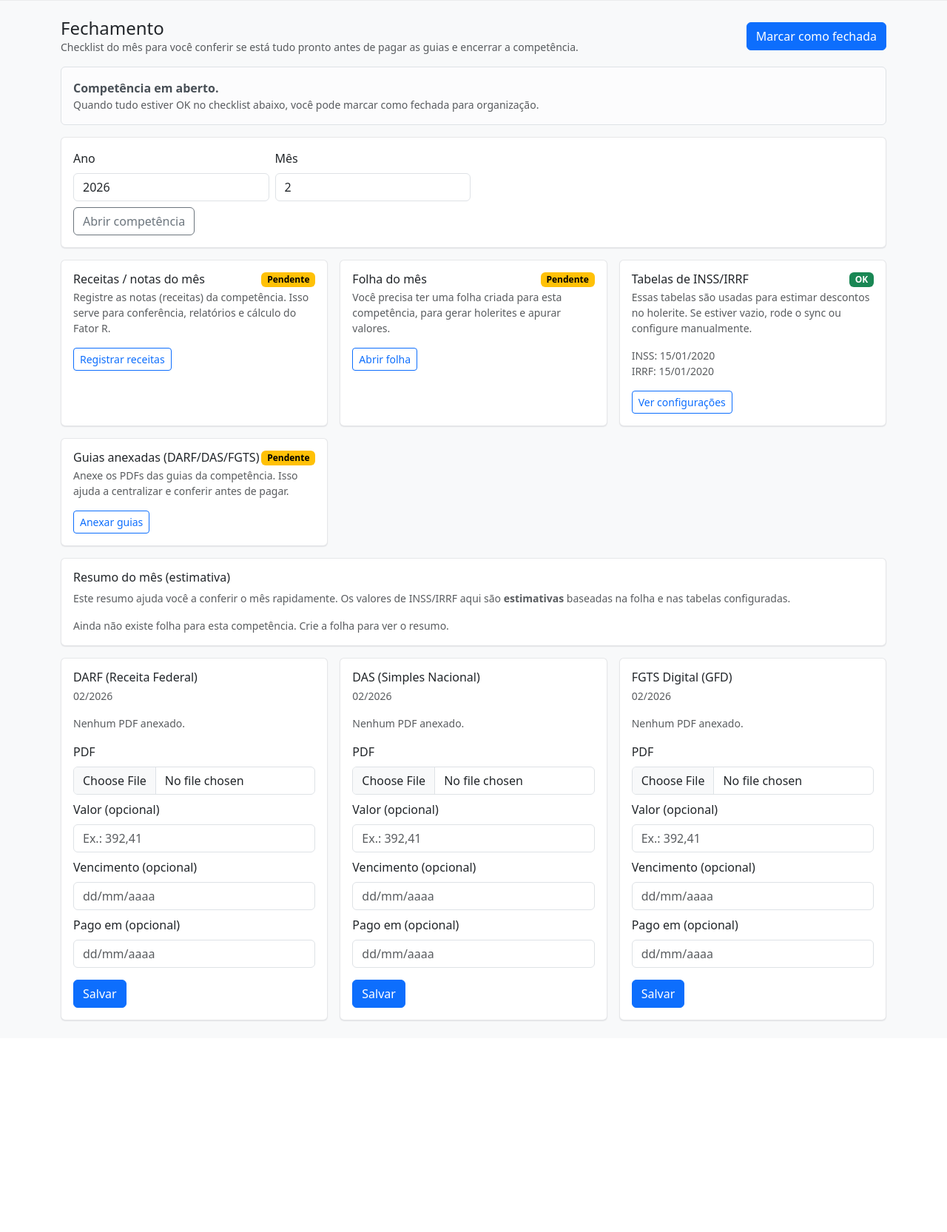
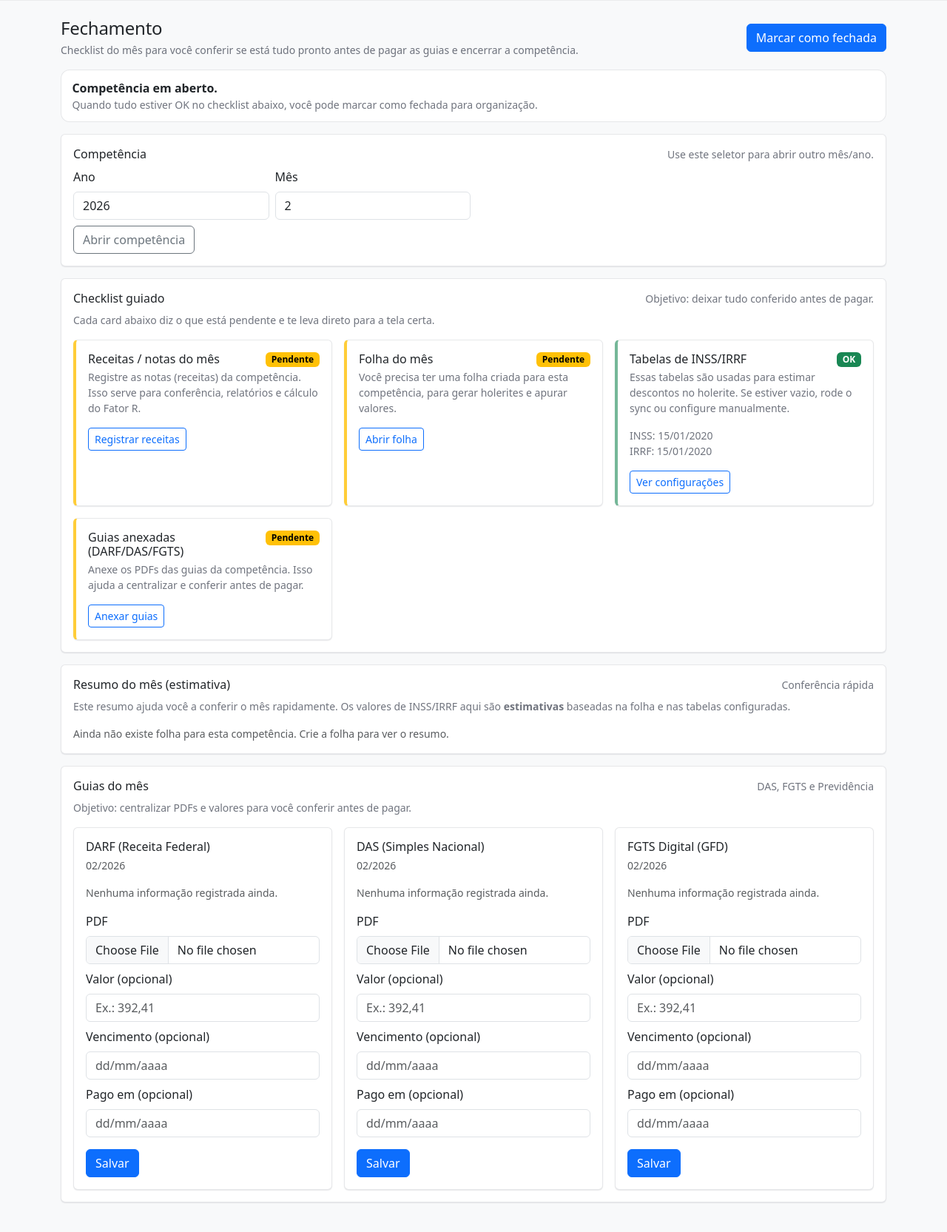
Before and after one commit to douglasherzog/sistema-contabilidade, a Flask app: page /payroll/close in a window 1280 px wide. Shown: the part 57-1722 px from the top of the page at 74% size. Before the commit the page ends 1437 px from the top, so only its background shows below. Run offline with Flask 3, Linux system fonts and the light colour scheme; a user stored in the database is signed in; tables that the repository leaves empty hold one stand-in row (values such as "Sample post").

Commit message:
Refresh Fechamento UI (guided checklist + lighter layout)

```diff
--- a/static/styles.css
+++ b/static/styles.css
@@ -1,10 +1,65 @@
 :root {
   --lav-card-shadow: 0 1px 2px rgba(16, 24, 40, 0.06), 0 1px 1px rgba(16, 24, 40, 0.04);
   --lav-border: rgba(16, 24, 40, 0.10);
+  --lav-text-muted: rgba(16, 24, 40, 0.60);
+  --lav-primary-soft: rgba(13, 110, 253, 0.10);
+  --lav-success-soft: rgba(25, 135, 84, 0.10);
+  --lav-warning-soft: rgba(255, 193, 7, 0.18);
 }
 
 body {
   text-rendering: optimizeLegibility;
+}
+
+.lav-page-header {
+  margin-bottom: 1rem;
+}
+
+.lav-page-title {
+  letter-spacing: -0.01em;
+}
+
+.lav-subtitle {
+  color: var(--lav-text-muted);
+}
+
+.lav-callout {
+  border: 1px solid var(--lav-border);
+  border-radius: 0.75rem;
+  padding: 0.75rem 0.9rem;
+  background: #fff;
+}
+
+.lav-callout.is-warning {
+  background: var(--lav-warning-soft);
+}
+
+.lav-callout.is-info {
+  background: var(--lav-primary-soft);
+}
+
+.lav-section-title {
+  display: flex;
+  align-items: center;
+  justify-content: space-between;
+  gap: 1rem;
+}
+
+.lav-check-card {
+  border-left: 4px solid var(--lav-border);
+}
+
+.lav-check-card.is-ok {
+  border-left-color: rgba(25, 135, 84, 0.6);
+}
+
+.lav-check-card.is-pending {
+  border-left-color: rgba(255, 193, 7, 0.8);
+}
+
+.lav-meta {
+  color: var(--lav-text-muted);
+  font-size: 0.875rem;
 }
 
 .navbar {
--- a/templates/payroll/close_home.html
+++ b/templates/payroll/close_home.html
@@ -1,10 +1,11 @@
 {% extends 'base.html' %}
 {% block title %}Fechamento - Sistema Contabilidade{% endblock %}
 {% block content %}
-<div class="d-flex justify-content-between align-items-center mb-3">
+<div class="lav-page-header">
+  <div class="lav-section-title">
     <div>
-    <h1 class="h4 mb-0">Fechamento</h1>
-    <div class="text-muted small">Checklist do mês para você conferir se está tudo pronto antes de pagar as guias e encerrar a competência.</div>
+      <h1 class="h4 mb-1 lav-page-title">Fechamento</h1>
+      <div class="small lav-subtitle">Checklist do mês para você conferir se está tudo pronto antes de pagar as guias e encerrar a competência.</div>
     </div>
     <div class="d-flex gap-2">
       {% if closed %}
@@ -24,19 +25,25 @@
   </div>
 
   {% if closed %}
-  <div class="alert alert-warning">
+    <div class="lav-callout is-warning mt-3">
       <strong>Competência marcada como FECHADA.</strong>
       <div class="small">Isso não bloqueia alterações, mas o sistema vai te avisar quando você mexer em dados do mês para evitar inconsistências.</div>
     </div>
   {% else %}
-  <div class="alert alert-light border">
+    <div class="lav-callout mt-3">
       <strong>Competência em aberto.</strong>
-    <div class="small text-muted">Quando tudo estiver OK no checklist abaixo, você pode marcar como fechada para organização.</div>
+      <div class="small lav-subtitle">Quando tudo estiver OK no checklist abaixo, você pode marcar como fechada para organização.</div>
     </div>
   {% endif %}
+</div>
 
 <div class="card mb-3">
   <div class="card-body">
+    <div class="lav-section-title mb-2">
+      <h2 class="h6 mb-0">Competência</h2>
+      <div class="lav-meta">Use este seletor para abrir outro mês/ano.</div>
+    </div>
+
     <form method="get" action="{{ url_for('payroll.close_home') }}" class="row g-2 align-items-end">
       <div class="col-md-3">
         <label class="form-label" for="year">Ano</label>
@@ -53,23 +60,31 @@
   </div>
 </div>
 
-<div class="row g-3 mb-3">
+<div class="card mb-3">
+  <div class="card-body">
+    <div class="lav-section-title mb-2">
+      <h2 class="h6 mb-0">Checklist guiado</h2>
+      <div class="lav-meta">Objetivo: deixar tudo conferido antes de pagar.</div>
+    </div>
+    <div class="small lav-subtitle mb-3">Cada card abaixo diz o que está pendente e te leva direto para a tela certa.</div>
+
+    <div class="row g-3">
       {% for key, item in checklist.items() %}
       <div class="col-lg-4">
-    <div class="card h-100">
+        <div class="card h-100 lav-check-card {% if item.ok %}is-ok{% else %}is-pending{% endif %}">
           <div class="card-body">
             <div class="d-flex justify-content-between align-items-start">
-          <h2 class="h6 mb-1">{{ item.title }}</h2>
+              <h3 class="h6 mb-1">{{ item.title }}</h3>
               {% if item.ok %}
                 <span class="badge text-bg-success">OK</span>
               {% else %}
                 <span class="badge text-bg-warning">Pendente</span>
               {% endif %}
             </div>
-        <div class="small text-muted mb-3">{{ item.help }}</div>
+            <div class="small lav-subtitle mb-3">{{ item.help }}</div>
 
             {% if key == 'taxes' and item.meta %}
-          <div class="small text-muted mb-3">
+              <div class="lav-meta mb-3">
                 INSS: {{ item.meta.inss_eff|fmt_date }}<br>
                 IRRF: {{ item.meta.irrf_eff|fmt_date }}
               </div>
@@ -81,11 +96,16 @@
       </div>
       {% endfor %}
     </div>
+  </div>
+</div>
 
 <div class="card mb-3">
   <div class="card-body">
-    <h2 class="h6 mb-2">Resumo do mês (estimativa)</h2>
-    <div class="text-muted small mb-3">
+    <div class="lav-section-title mb-2">
+      <h2 class="h6 mb-0">Resumo do mês (estimativa)</h2>
+      <div class="lav-meta">Conferência rápida</div>
+    </div>
+    <div class="small lav-subtitle mb-3">
       Este resumo ajuda você a conferir o mês rapidamente. Os valores de INSS/IRRF aqui são <strong>estimativas</strong> baseadas na folha e nas tabelas configuradas.
     </div>
 
@@ -136,7 +156,7 @@
             {% endif %}
           </div>
         </div>
-        <div class="small text-muted text-end">
+        <div class="lav-meta text-end">
           INSS: {{ summary.inss_eff|fmt_date }}<br>
           IRRF: {{ summary.irrf_eff|fmt_date }}
         </div>
@@ -144,6 +164,14 @@
     {% endif %}
   </div>
 </div>
+
+<div class="card mb-3">
+  <div class="card-body">
+    <div class="lav-section-title mb-2">
+      <h2 class="h6 mb-0">Guias do mês</h2>
+      <div class="lav-meta">DAS, FGTS e Previdência</div>
+    </div>
+    <div class="small lav-subtitle mb-3">Objetivo: centralizar PDFs e valores para você conferir antes de pagar.</div>
 
     <div class="row g-3">
   {% for dtype, label in { 'darf': 'DARF (Receita Federal)', 'das': 'DAS (Simples Nacional)', 'fgts': 'FGTS Digital (GFD)' }.items() %}
@@ -166,7 +194,7 @@
           <div class="small text-muted">Vencimento: {{ doc.due_date|fmt_date }}</div>
           <div class="small text-muted mb-3">Pago em: {{ doc.paid_at|fmt_date }}</div>
         {% else %}
-          <div class="text-muted small mb-3">Nenhum PDF anexado.</div>
+          <div class="text-muted small mb-3">Nenhuma informação registrada ainda.</div>
         {% endif %}
 
         <form method="post" action="{{ url_for('payroll.close_upload') }}" enctype="multipart/form-data">
@@ -197,4 +225,6 @@
   </div>
   {% endfor %}
 </div>
+  </div>
+</div>
 {% endblock %}
```
Also changed, not shown: docs/changes/2026-02-14_close-ui-refresh.md (added, +31 -0 lines). Lines whose indentation alone changed are shown as unchanged.
